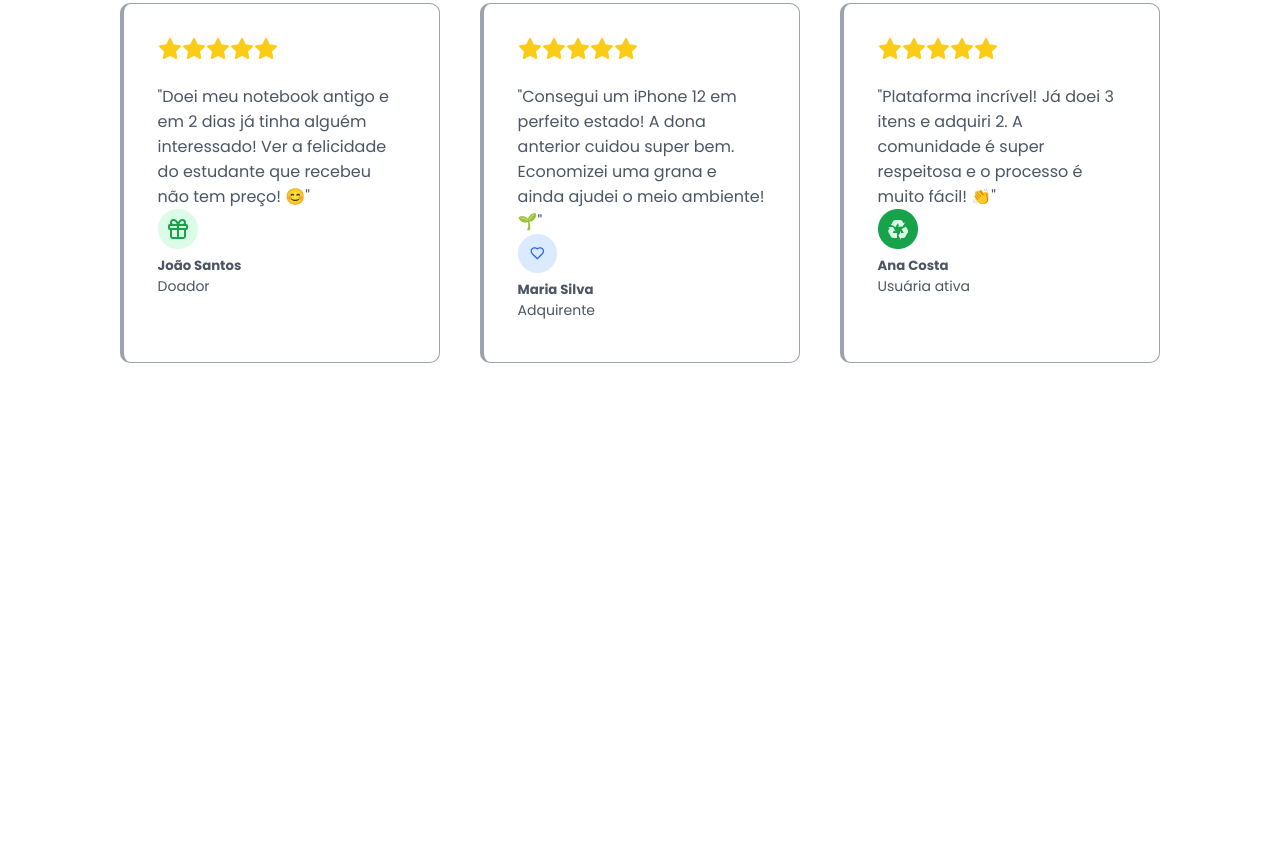
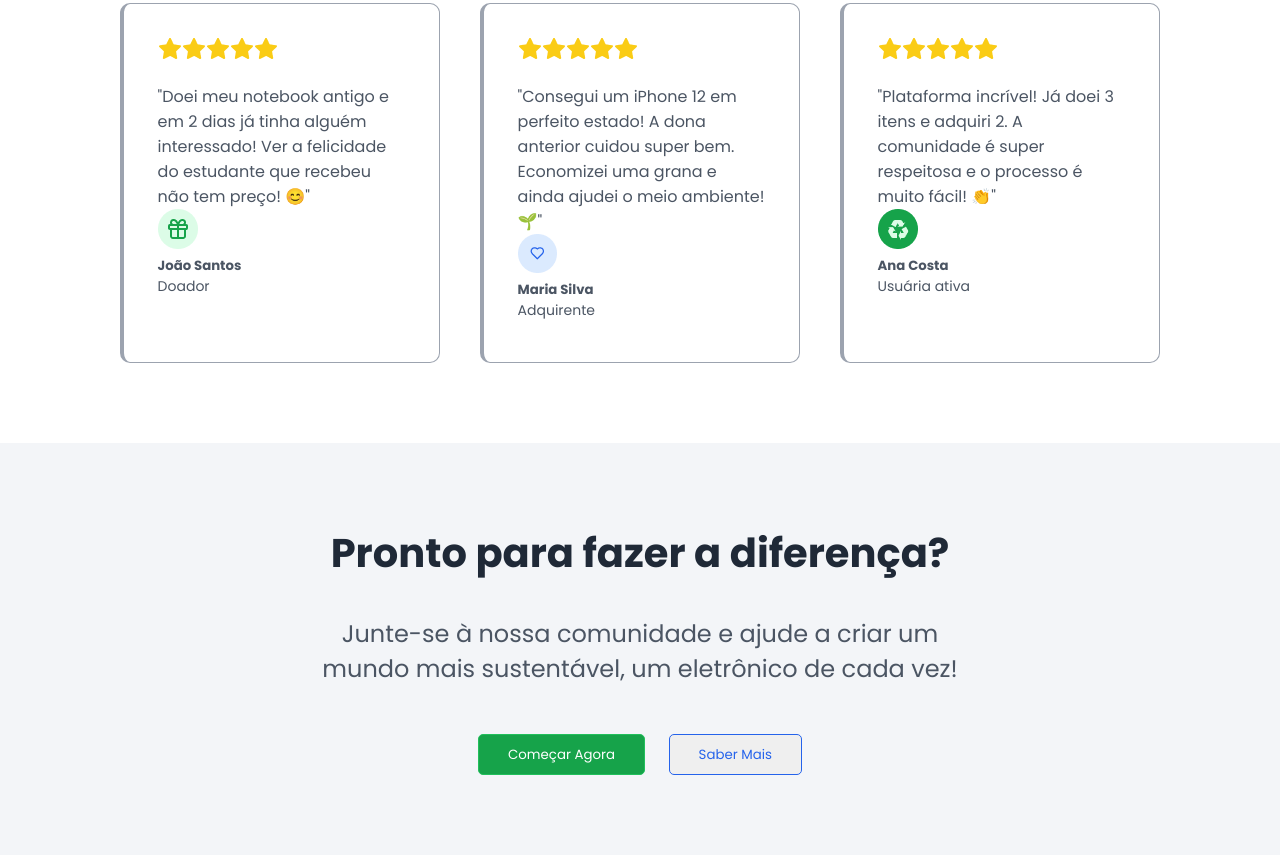
Before and after one commit to BiancaBrAlmeida/ReciclaTech, a plain HTML site: page index.html in a window 1280 px wide. Shown: the part 3292-4147 px from the top of the page. Before the commit the page ends 3735 px from the top, so only its background shows below. Drawn offline with Linux system fonts and the light colour scheme.

Commit message:
adicionado última section da main

```diff
--- a/index.html
+++ b/index.html
@@ -37,10 +37,10 @@
                 <h1>Dê uma segunda vida aos seus eletrônicos!</h1>
                 <p class="subtitle">Conectamos pessoas que querem doar eletrônicos em bom estado com quem precisa deles. Simples, gratuito e sustentável!</p>
                 <div class="btns-intro">
-                    <button class="btn1" id="give">Quero doar
+                    <button id="give">Quero doar
                         <img src="./img/iconpresente1.png" alt="Icone de presente branco">
                     </button>
-                    <button class="btn1" id="adquire">Quero Adquirir
+                    <button id="adquire">Quero Adquirir
                         <img src="./img/iconcoracao1.png" alt="Icone de coração azul">
                     </button>
                 </div>
@@ -229,14 +229,20 @@
             </div>
         </section>
 
-        <!--
-        <h2>Pronto para fazer a diferença?</h2>
-        <h3>Junte-se à nossa comunidade e ajude a criar um mundo mais sustentável, um eletrônico de cada vez!</h3>
-        <button>Começar Agora</button>
-        <button>Saber Mais</button>
+        <!-- Section para participar do projeto-->
+        <section class="projeto">
+            <article class="title-project">
+                <h2>Pronto para fazer a diferença?</h2>
+                <p class="chamada">Junte-se à nossa comunidade e ajude a criar um mundo mais sustentável, um eletrônico de cada vez!</p>
+                <div class="btns-end">
+                    <button id="now">Começar Agora</button>
+                    <button id="more">Saber Mais</button>
+                </div>
+            </article>
+        </section>
     </main>
 
-    <footer>
+    <!-- <footer>
         <p>ReciclaTech</p>
         <p>Conectando pessoas através da sustentabilidade e tecnologia.</p>
         <p>Links Rápidos</p>
--- a/style.scss
+++ b/style.scss
@@ -343,3 +343,62 @@ h2{
     }
   }
 }
+
+.projeto{
+  display: flex;
+  flex-direction: column;
+  padding: 10vh;
+  background-color:#f3f5f8;
+
+  .title-project{
+    display: flex;
+    flex-direction: column;
+    align-items: center;
+
+    .chamada{
+      font-size: 1.5rem;
+      text-align: center;
+      padding: 0 15rem 3rem;
+    }
+
+    button{
+      display: flex;
+      align-items: center;
+      gap: 0.5rem;
+      font-family: "Poppins", sans-serif;
+      cursor: pointer;
+    }
+
+    .btns-end{
+      display: flex;
+      align-items: flex-start;
+      justify-content: flex-start;
+      gap: 1.5rem;
+
+      #now{
+        color: #ffffff;
+        background-color: #16a34a;
+        padding: 0.6rem 1.8rem;
+        border: solid 1px #21c05c;
+        border-radius: 5px;
+
+        &:hover {
+          background-color: #21c05c;
+          transition: 0.3s;
+        }
+      }
+
+      #more{
+        padding: 0.6rem 1.8rem;
+        color: #2563eb;
+        border: solid 1px #2563eb;
+        border-radius: 5px;
+
+      &:hover {
+        background-color: #dfdfdf;
+        transition: 0.3s;
+        }
+      }
+    }
+  }
+}
```
Also changed, not shown: style.css, 1 other file.
